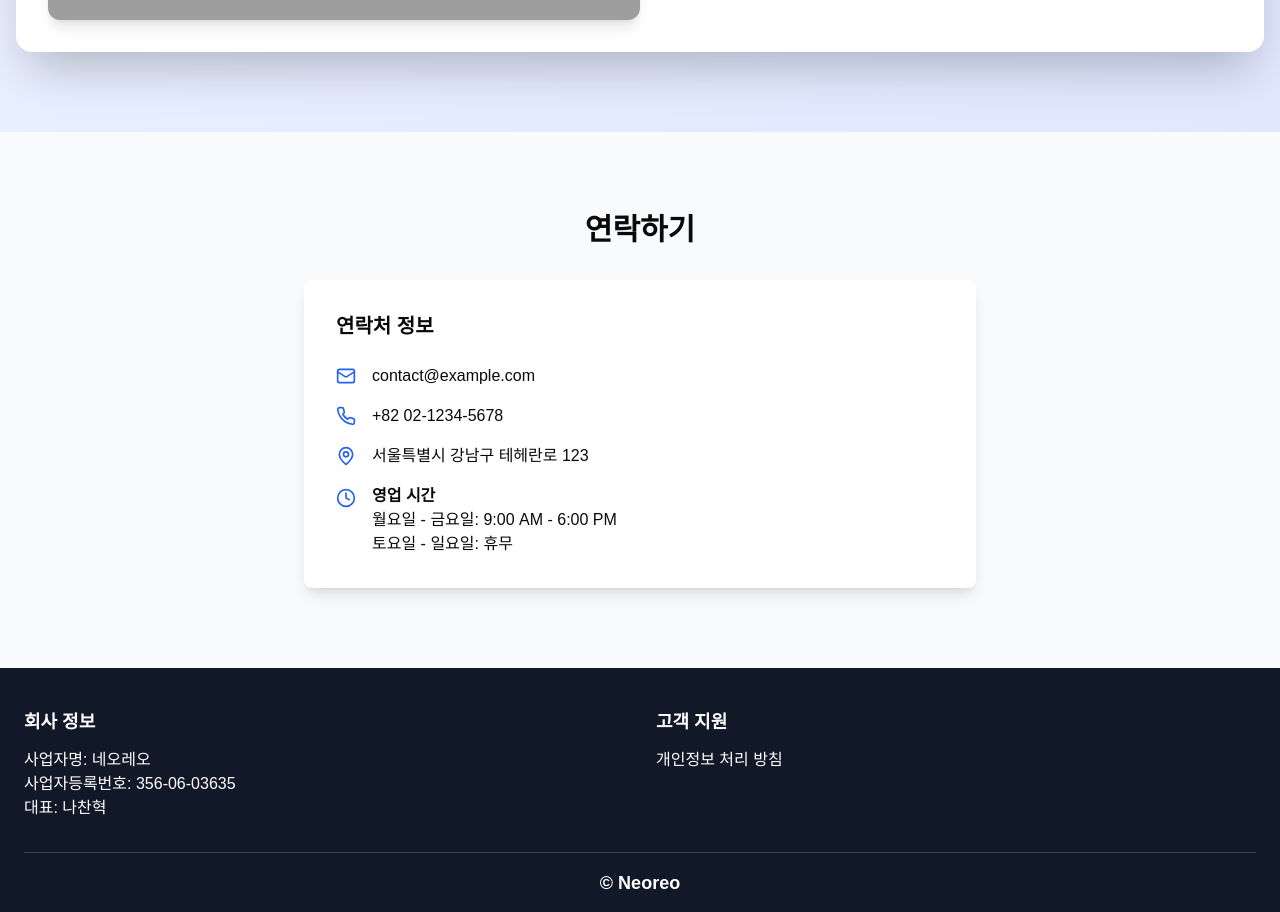
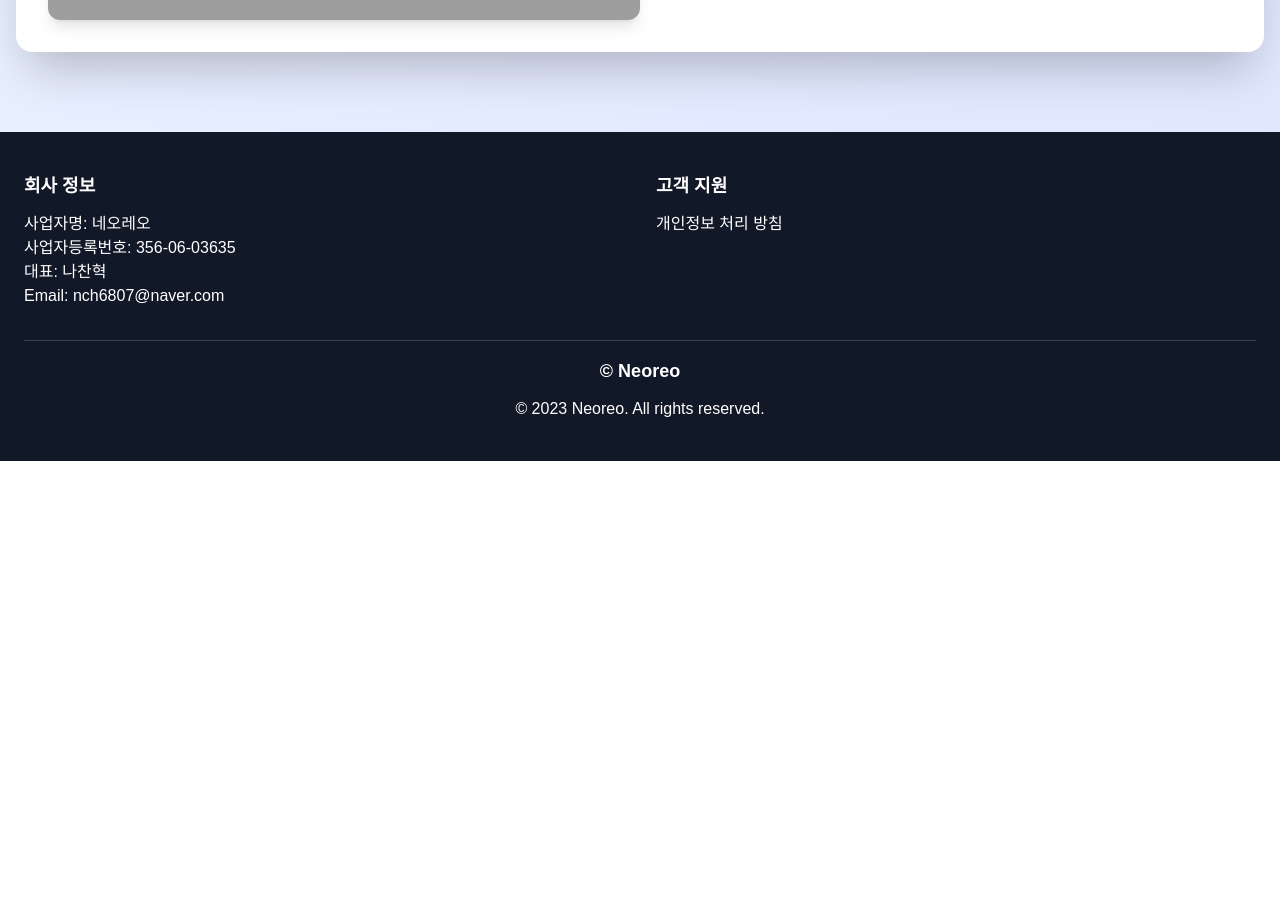
Before and after one commit to XuTuX/hoempage, a Next.js app: page / in a window 1280 px wide. Shown: the part 1000-1912 px from the top of the page. After the commit the page ends 1461 px from the top, so only its background shows below. Built offline with nearby package versions, Linux system fonts and the light colour scheme; grey boxes are pictures that could not be loaded.

Commit message:
수정 완료

```diff
--- a/app/components/Footer.tsx
+++ b/app/components/Footer.tsx
@@ -11,6 +11,7 @@ export default function Footer() {
             <p>사업자명: 네오레오</p>
             <p>사업자등록번호: 356-06-03635</p>
             <p>대표: 나찬혁</p>
+            <p>Email: nch6807@naver.com</p>
           </div>
 
 
--- a/app/components/contactsection.tsx
+++ /dev/null
@@ -1,36 +0,0 @@
-import { Mail, Phone, MapPin, Clock } from 'lucide-react'
-
-export default function ContactSection() {
-    return (
-        <section id="contact" className="py-20 bg-gray-50">
-            <div className="container mx-auto px-4">
-                <h2 className="text-3xl font-bold mb-8 text-center">연락하기</h2>
-                <div className="max-w-2xl mx-auto bg-white p-8 rounded-lg shadow-lg">
-                    <h3 className="text-xl font-semibold mb-6">연락처 정보</h3>
-                    <div className="space-y-4">
-                        <div className="flex items-center">
-                            <Mail className="w-5 h-5 mr-4 text-blue-600" />
-                            <span>contact@example.com</span>
-                        </div>
-                        <div className="flex items-center">
-                            <Phone className="w-5 h-5 mr-4 text-blue-600" />
-                            <span>+82 02-1234-5678</span>
-                        </div>
-                        <div className="flex items-center">
-                            <MapPin className="w-5 h-5 mr-4 text-blue-600" />
-                            <span>서울특별시 강남구 테헤란로 123</span>
-                        </div>
-                        <div className="flex items-start">
-                            <Clock className="w-5 h-5 mr-4 text-blue-600 mt-1" />
-                            <div>
-                                <h4 className="font-semibold">영업 시간</h4>
-                                <p>월요일 - 금요일: 9:00 AM - 6:00 PM</p>
-                                <p>토요일 - 일요일: 휴무</p>
-                            </div>
-                        </div>
-                    </div>
-                </div>
-            </div>
-        </section>
-    )
-}
--- a/app/page.tsx
+++ b/app/page.tsx
@@ -1,7 +1,6 @@
 import Header from './components/Header'
 import CompanyIntro from './components/CompanyIntro'
 import ProductPreview from './components/ProductPreview'
-import ContactSection from './components/contactsection'
 import Footer from './components/Footer'
 
 export default function Home() {
@@ -11,7 +10,6 @@ export default function Home() {
       <main className="flex-grow">
         <CompanyIntro />
         <ProductPreview />
-        <ContactSection />
       </main>
       <Footer />
     </div>
```
